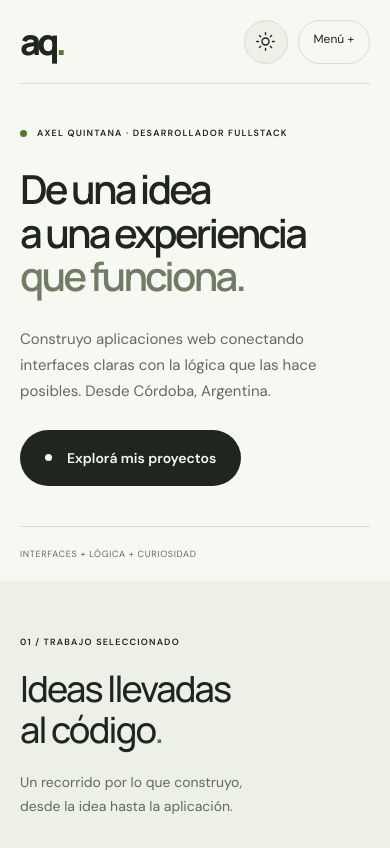
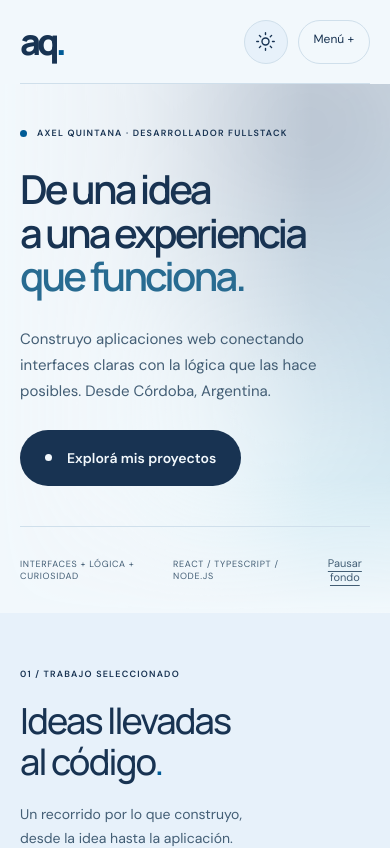
Before and after one commit to Leracius/Portfolio-web, a React (Vite) app: page / in a window 390 px wide. Shown: the top 848 px of the page. Built offline with nearby package versions, Linux system fonts and the light colour scheme.

Commit message:
Refresh portfolio with blue palette and interactive ambient background

```diff
--- a/index.html
+++ b/index.html
@@ -8,7 +8,7 @@
       name="description"
       content="Portfolio de Axel Quintana, desarrollador fullstack en Córdoba, Argentina. Proyectos con React, TypeScript, Node.js y MongoDB."
     />
-    <meta name="theme-color" content="#f7f8f2" />
+    <meta name="theme-color" content="#f2f8fc" />
     <script src="/theme.js"></script>
     <meta
       property="og:title"
--- a/public/theme.js
+++ b/public/theme.js
@@ -13,5 +13,5 @@
   document.documentElement.dataset.theme = theme;
   document
     .querySelector('meta[name="theme-color"]')
-    ?.setAttribute("content", theme === "dark" ? "#141813" : "#f7f8f2");
+    ?.setAttribute("content", theme === "dark" ? "#0b182b" : "#f2f8fc");
 })();
--- a/src/App.jsx
+++ b/src/App.jsx
@@ -12,6 +12,7 @@ import ScrollReveal from "./components/ScrollReveal";
 import ProjectVisual from "./components/ProjectVisual";
 import InteractiveLink from "./components/InteractiveLink";
 import DesignComparison from "./components/DesignComparison";
+import AmbientBackground from "./components/AmbientBackground";
 import projects from "../projects.json";
 import "./styles/App.css";
 const email = "lucasaxelqg15@gmail.com";
@@ -76,6 +77,8 @@ function ProjectCard({ project }) {
 export default function App() {
   const [menuOpen, setMenuOpen] = useState(false);
   const contactRef = useRef(null);
+  const heroRef = useRef(null);
+  const [backgroundPaused, setBackgroundPaused] = useState(false);
   const reduceMotion = useReducedMotion();
   const { scrollYProgress: contactProgress } = useScroll({
     target: contactRef,
@@ -89,7 +92,7 @@ export default function App() {
     document.documentElement.dataset.theme = theme;
     document
       .querySelector('meta[name="theme-color"]')
-      ?.setAttribute("content", theme === "dark" ? "#141813" : "#f7f8f2");
+      ?.setAttribute("content", theme === "dark" ? "#0b182b" : "#f2f8fc");
     try {
       localStorage.setItem("portfolio-theme", theme);
     } catch {
@@ -179,7 +182,12 @@ export default function App() {
           </div>
         </header>
         <main id="contenido">
-          <section className="hero wrapper" id="inicio">
+          <section ref={heroRef} className="hero" id="inicio">
+            <AmbientBackground
+              containerRef={heroRef}
+              paused={backgroundPaused}
+            />
+            <div className="wrapper hero-content">
               <ScrollReveal className="eyebrow" distance={16}>
                 <span className="status-dot" /> AXEL QUINTANA · DESARROLLADOR
                 FULLSTACK
@@ -202,6 +210,17 @@ export default function App() {
               <div className="hero-footnote">
                 <span>INTERFACES + LÓGICA + CURIOSIDAD</span>
                 <span>REACT / TYPESCRIPT / NODE.JS</span>
+                {!reduceMotion && (
+                  <button
+                    type="button"
+                    className="background-toggle"
+                    aria-pressed={backgroundPaused}
+                    onClick={() => setBackgroundPaused(!backgroundPaused)}
+                  >
+                    {backgroundPaused ? "Reanudar fondo" : "Pausar fondo"}
+                  </button>
+                )}
+              </div>
             </div>
           </section>
           <section className="projects-section" id="proyectos">
@@ -212,7 +231,7 @@ export default function App() {
                   <h2>
                     Ideas llevadas
                     <br />
-                    al código<span className="green">.</span>
+                    al código<span className="accent-text">.</span>
                   </h2>
                 </div>
                 <p>
@@ -299,7 +318,7 @@ export default function App() {
                   <br /> conversar sobre una oportunidad, escribime.
                 </p>
                 <InteractiveLink
-                  className="button-green"
+                  className="button-accent"
                   href={`mailto:${email}`}
                 >
                   Hablemos por correo
--- /dev/null
+++ b/src/components/AmbientBackground.jsx
@@ -0,0 +1,66 @@
+import { useEffect, useState } from "react";
+import { m, useMotionValue, useReducedMotion, useSpring } from "motion/react";
+
+export default function AmbientBackground({ containerRef, paused }) {
+  const reduceMotion = useReducedMotion();
+  const [visible, setVisible] = useState(true);
+  const [pageVisible, setPageVisible] = useState(!document.hidden);
+  const x = useMotionValue(0);
+  const y = useMotionValue(0);
+  const smoothX = useSpring(x, { stiffness: 35, damping: 22 });
+  const smoothY = useSpring(y, { stiffness: 35, damping: 22 });
+  const active = !paused && !reduceMotion && visible && pageVisible;
+
+  useEffect(() => {
+    const element = containerRef.current;
+    if (!element) return;
+    const observer = new IntersectionObserver(([entry]) =>
+      setVisible(entry.isIntersecting),
+    );
+    observer.observe(element);
+    const updateVisibility = () => setPageVisible(!document.hidden);
+    document.addEventListener("visibilitychange", updateVisibility);
+    return () => {
+      observer.disconnect();
+      document.removeEventListener("visibilitychange", updateVisibility);
+    };
+  }, [containerRef]);
+
+  useEffect(() => {
+    const element = containerRef.current;
+    const reset = () => {
+      x.set(0);
+      y.set(0);
+    };
+    if (!active || !element) {
+      reset();
+      return;
+    }
+    const move = (event) => {
+      if (event.pointerType !== "mouse" && event.pointerType !== "pen") return;
+      const bounds = element.getBoundingClientRect();
+      x.set(((event.clientX - bounds.left) / bounds.width - 0.5) * 100);
+      y.set(((event.clientY - bounds.top) / bounds.height - 0.5) * 70);
+    };
+    element.addEventListener("pointermove", move);
+    element.addEventListener("pointerleave", reset);
+    return () => {
+      element.removeEventListener("pointermove", move);
+      element.removeEventListener("pointerleave", reset);
+    };
+  }, [active, containerRef, x, y]);
+
+  return (
+    <div className="ambient-background" aria-hidden="true" data-active={active}>
+      <m.div
+        className="ambient-pointer"
+        style={{ x: reduceMotion ? 0 : smoothX, y: reduceMotion ? 0 : smoothY }}
+      >
+        <div className="ambient-cloud ambient-cloud-navy" />
+        <div className="ambient-cloud ambient-cloud-blue" />
+        <div className="ambient-cloud ambient-cloud-cyan" />
+      </m.div>
+      <div className="ambient-reading-shade" />
+    </div>
+  );
+}
--- a/src/styles/App.css
+++ b/src/styles/App.css
@@ -142,7 +142,7 @@ h2 {
   color: var(--muted);
   padding-bottom: 5px;
 }
-.green {
+.accent-text {
   color: var(--accent);
 }
 .project-grid {
@@ -154,7 +154,7 @@ h2 {
   position: relative;
   display: block;
   aspect-ratio: 1.38;
-  background: #dce2d1;
+  background: #d6e7f4;
   overflow: hidden;
   border-radius: 8px;
 }
@@ -320,12 +320,12 @@ h2 {
   margin-top: 24px;
 }
 .contact-section {
-  background: #20251f;
-  color: #f7f8f2;
+  background: #183352;
+  color: #eef8ff;
   padding: 85px 0 65px;
 }
 .contact-section .eyebrow {
-  color: #a6b59b;
+  color: #a9c9e3;
 }
 .contact-section h2 {
   font-size: clamp(60px, 8vw, 110px);
@@ -335,7 +335,7 @@ h2 {
 }
 .contact-section em {
   font-style: normal;
-  color: var(--green);
+  color: var(--highlight);
 }
 .contact-bottom {
   display: flex;
@@ -344,21 +344,21 @@ h2 {
   gap: 25px;
 }
 .contact-bottom p {
-  color: #b7c0ae;
+  color: #b7cfe4;
   font-size: 15px;
   line-height: 1.8;
 }
-.button-green {
-  background: var(--green);
-  color: #20251f;
+.button-accent {
+  background: var(--highlight);
+  color: #183352;
 }
-.button-green:hover {
-  background: #d4ff80;
+.button-accent:hover {
+  background: #aae9f4;
 }
 .email-link {
   display: inline-block;
   font-size: 13px;
-  border-bottom: 1px solid #728065;
+  border-bottom: 1px solid #648ba9;
   padding-bottom: 6px;
   margin-top: 25px;
   overflow-wrap: anywhere;
@@ -430,7 +430,7 @@ h2 {
     padding: 20px;
     z-index: 5;
     border-radius: 8px;
-    box-shadow: 0 15px 30px #20251f10;
+    box-shadow: 0 15px 30px #18335210;
   }
   .navigation.open {
     display: flex;
@@ -578,7 +578,7 @@ h2 {
 }
 .featured-projects .project-image {
   aspect-ratio: 1.35;
-  background: #151515;
+  background: #0b1628;
 }
 .featured-projects .project-image img {
   object-fit: contain;
@@ -676,7 +676,7 @@ h2 {
   transform: rotate(0) scale(1);
 }
 [data-theme="dark"] .contact-section {
-  background: #10140e;
+  background: #081323;
   border-top: 1px solid var(--line);
 }
 @media (prefers-reduced-motion: no-preference) {
@@ -697,7 +697,7 @@ h2 {
   }
   .hero h1 > span,
   .muted,
-  .green,
+  .accent-text,
   .wordmark span,
   .hero-bottom p,
   .section-top > p,
@@ -770,7 +770,7 @@ h2 {
   pointer-events: none;
   background: radial-gradient(
     240px circle at var(--pointer-x, 50%) var(--pointer-y, 50%),
-    #c4f12420,
+    #5bc0de26,
     transparent 80%
   );
   opacity: 0;
@@ -836,8 +836,8 @@ summary:focus-visible {
   border-radius: 3px;
 }
 .interactive-link {
-  --link-fill: var(--green);
-  --link-hover-text: #20251f;
+  --link-fill: var(--highlight);
+  --link-hover-text: #183352;
   position: relative;
   isolation: isolate;
   display: inline-flex;
@@ -856,9 +856,9 @@ summary:focus-visible {
     border-color 0.25s,
     box-shadow 0.25s;
 }
-.interactive-link.button-green {
-  --link-fill: #f7f8f2;
-  --link-hover-text: #20251f;
+.interactive-link.button-accent {
+  --link-fill: #eef8ff;
+  --link-hover-text: #183352;
 }
 .interactive-link-dot {
   height: 7px;
@@ -926,7 +926,7 @@ summary:focus-visible {
   pointer-events: none;
   position: absolute;
   inset: 0;
-  background: radial-gradient(ellipse at 90% 0%, #c4f16912, transparent 60%);
+  background: radial-gradient(ellipse at 90% 0%, #5bc0de18, transparent 60%);
 }
 .contact-content {
   position: relative;
@@ -980,7 +980,7 @@ summary:focus-visible {
   width: 100%;
   height: 350px;
   object-fit: contain;
-  background: #151515;
+  background: #0b1628;
   border: 1px solid var(--line);
   border-radius: 8px;
 }
@@ -1036,3 +1036,129 @@ summary:focus-visible {
     display: none;
   }
 }
+/* Blue atmosphere: composited color layers, no canvas or WebGL dependency. */
+.hero {
+  position: relative;
+  isolation: isolate;
+}
+.hero-content {
+  position: relative;
+  z-index: 1;
+}
+.ambient-background {
+  position: absolute;
+  inset: 0;
+  overflow: hidden;
+  pointer-events: none;
+  z-index: 0;
+  opacity: var(--ambient-opacity);
+}
+.ambient-pointer {
+  position: absolute;
+  inset: -12%;
+}
+.ambient-cloud {
+  position: absolute;
+  width: 75%;
+  height: 115%;
+  border-radius: 50%;
+  filter: blur(65px);
+  will-change: transform;
+  animation: ambient-drift 26s ease-in-out infinite alternate;
+}
+.ambient-cloud-navy {
+  left: 15%;
+  top: -30%;
+  background: radial-gradient(ellipse, #1b365d 10%, #1b365d00 72%);
+}
+.ambient-cloud-blue {
+  right: -8%;
+  top: -5%;
+  background: radial-gradient(ellipse, #005b96d9 5%, #005b9600 70%);
+  animation-duration: 31s;
+  animation-delay: -9s;
+}
+.ambient-cloud-cyan {
+  right: -15%;
+  bottom: -58%;
+  background: radial-gradient(
+    ellipse,
+    #5bc0ded9 8%,
+    #a4e2ec66 32%,
+    #a4e2ec00 68%
+  );
+  animation-duration: 23s;
+  animation-delay: -15s;
+}
+.ambient-reading-shade {
+  position: absolute;
+  inset: 0;
+  background:
+    linear-gradient(
+      90deg,
+      var(--paper) 0%,
+      color-mix(in srgb, var(--paper) 76%, transparent) 32%,
+      transparent 80%
+    ),
+    linear-gradient(0deg, var(--paper), transparent 25%);
+}
+.ambient-background[data-active="false"] .ambient-cloud {
+  animation-play-state: paused;
+}
+.background-toggle {
+  margin-left: auto;
+  padding: 4px 0 4px 14px;
+  min-height: 32px;
+  border: 0;
+  background: none;
+  color: var(--muted);
+  font-size: 11px;
+  text-decoration: underline;
+  text-underline-offset: 4px;
+}
+.hero-footnote {
+  align-items: center;
+}
+@keyframes ambient-drift {
+  0% {
+    transform: translate3d(-5%, -4%, 0) scale(0.96) rotate(-6deg);
+  }
+  50% {
+    transform: translate3d(6%, 5%, 0) scale(1.08) rotate(4deg);
+  }
+  100% {
+    transform: translate3d(-2%, 10%, 0) scale(1.03) rotate(-2deg);
+  }
+}
+@media (max-width: 700px) {
+  .ambient-background {
+    opacity: calc(var(--ambient-opacity) * 0.8);
+  }
+  .ambient-cloud {
+    width: 135%;
+    height: 90%;
+    filter: blur(42px);
+  }
+  .ambient-cloud-navy {
+    left: 5%;
+  }
+  .ambient-cloud-blue {
+    right: -75%;
+    top: 6%;
+  }
+  .ambient-cloud-cyan {
+    right: -50%;
+    bottom: -25%;
+  }
+  .background-toggle {
+    font-size: 11px;
+    min-height: 44px;
+    padding-block: 8px;
+  }
+}
+@media (prefers-reduced-motion: reduce) {
+  .ambient-cloud {
+    animation: none;
+    will-change: auto;
+  }
+}
--- a/src/styles/index.css
+++ b/src/styles/index.css
@@ -7,32 +7,34 @@
   font-synthesis: none;
   text-rendering: optimizeLegibility;
   -webkit-font-smoothing: antialiased;
-  --paper: #f7f8f2;
-  --ink: #20251f;
-  --green: #c4f169;
-  --muted: #626a5e;
-  --line: #d8ddd1;
-  --surface: #edf0e7;
-  --accent: #54792c;
-  --heading-muted: #707c66;
-  --tag-border: #cfd6c5;
-  --link-border: #adb9a0;
-  --button-hover: #384330;
-  --focus: #538528;
+  --paper: #f2f8fc;
+  --ink: #183352;
+  --highlight: #83d9ed;
+  --muted: #435e75;
+  --line: #cfdfeb;
+  --surface: #e7f1fa;
+  --accent: #005b96;
+  --heading-muted: #286b91;
+  --tag-border: #bed4e5;
+  --link-border: #8baec7;
+  --button-hover: #244c72;
+  --focus: #005b96;
+  --ambient-opacity: 0.32;
 }
 :root[data-theme="dark"] {
   color-scheme: dark;
-  --paper: #141813;
-  --ink: #eff3e9;
-  --surface: #1c221a;
-  --muted: #b0baa7;
-  --line: #36402f;
-  --accent: #c4f169;
-  --heading-muted: #a6b797;
-  --tag-border: #46523d;
-  --link-border: #6c7d5c;
-  --button-hover: #d3e2c6;
-  --focus: #c4f169;
+  --paper: #0b182b;
+  --ink: #eef8ff;
+  --surface: #10213b;
+  --muted: #b0c6db;
+  --line: #29405c;
+  --accent: #83d9ed;
+  --heading-muted: #9edce9;
+  --tag-border: #355472;
+  --link-border: #648ba9;
+  --button-hover: #d5edfa;
+  --focus: #83d9ed;
+  --ambient-opacity: 0.58;
 }
 * {
   box-sizing: border-box;
@@ -74,7 +76,7 @@ h3 {
   font-family: "Manrope", sans-serif;
 }
 ::selection {
-  background: var(--green);
+  background: var(--highlight);
   color: var(--ink);
 }
 [hidden] {
```
Also changed, not shown: public/favicon.svg, 1 other file (tests, documents, lock files or other folders). Lines whose indentation alone changed are shown as unchanged.
